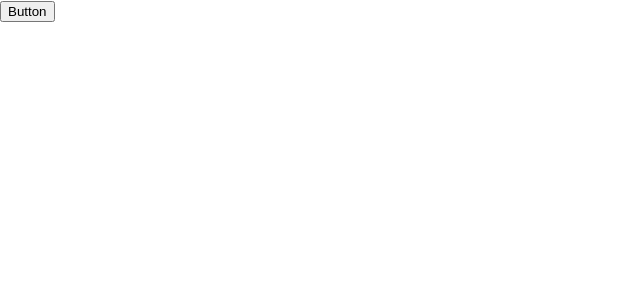
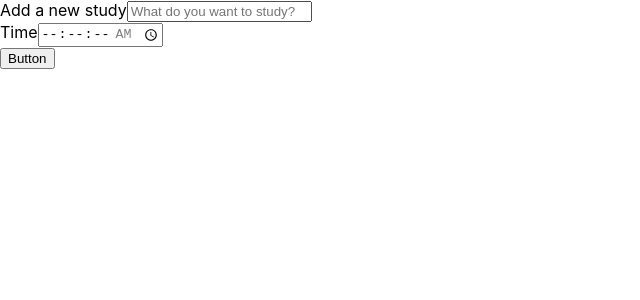
Before and after one commit to victorkauan/alura-studies, a React (Create React App) app: page / in a window 1280 px wide. Shown: the top 300 px of the page, without its empty margins (0-640 px from the left). Built offline with nearby package versions, Linux system fonts and the light colour scheme.

Commit message:
:sparkles: feat: Create form component

```diff
--- a/src/App.tsx
+++ b/src/App.tsx
@@ -1,9 +1,5 @@
-import Button from "./components/Button";
+import Form from "./components/Form";
 
 export default function App() {
-  return (
-    <div>
-      <Button />
-    </div>
-  );
+  return <Form />
 }
--- /dev/null
+++ b/src/components/Form/index.tsx
@@ -0,0 +1,35 @@
+import React from "react";
+import Button from "../Button";
+
+export default class Form extends React.Component {
+  render() {
+    return (
+      <form>
+        <div>
+          <label htmlFor="task">Add a new study</label>
+          <input
+            id="task"
+            name="task"
+            type="text"
+            placeholder="What do you want to study?"
+            required
+          />
+        </div>
+        <div>
+          <label htmlFor="time">Time</label>
+          <input
+            id="time"
+            name="time"
+            type="time"
+            step="1"
+            min="00:00:00"
+            max="01:30:00"
+            placeholder="What do you want to study?"
+            required
+          />
+        </div>
+        <Button />
+      </form>
+    )
+  }
+}
```
